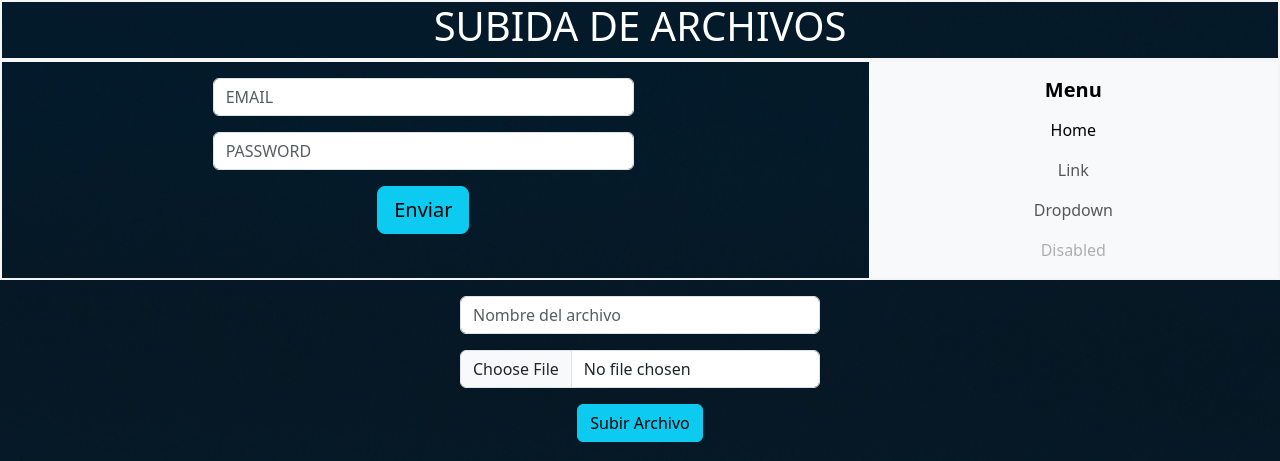
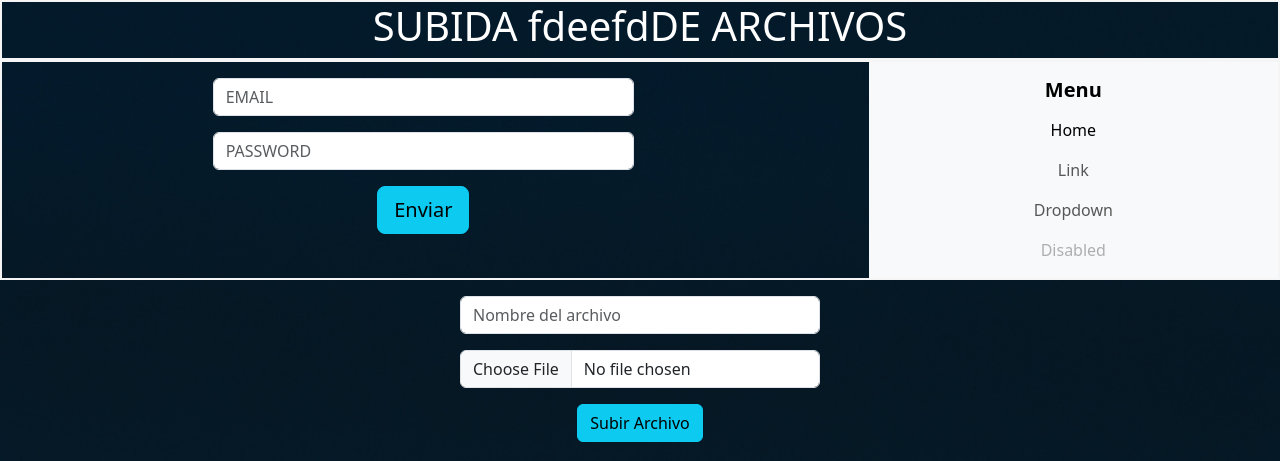
Before and after one commit to YeibiBlund/SubidaArchivos, a plain HTML site: page index.html in a window 1280 px wide. Shown: the top 461 px of the page. Drawn offline with nearby package versions, Linux system fonts and the light colour scheme.

Commit message:
examen finalizado

```diff
--- a/index.html
+++ b/index.html
@@ -28,7 +28,7 @@
 </head>
 <body class="fondo">
     <header class="borde1 text-center">
-        <h1 style="color: white;">SUBIDA DE ARCHIVOS</h1>
+        <h1 style="color: white;">SUBIDA fdeefdDE ARCHIVOS</h1>
     </header>
     <section class="borde1">
         <div class="row">
```
